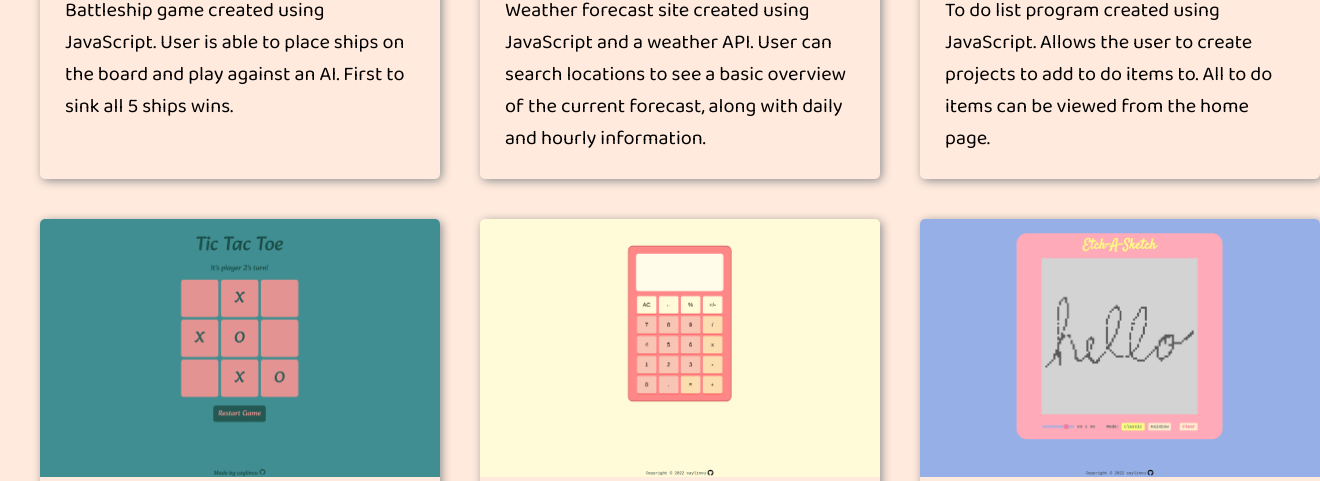
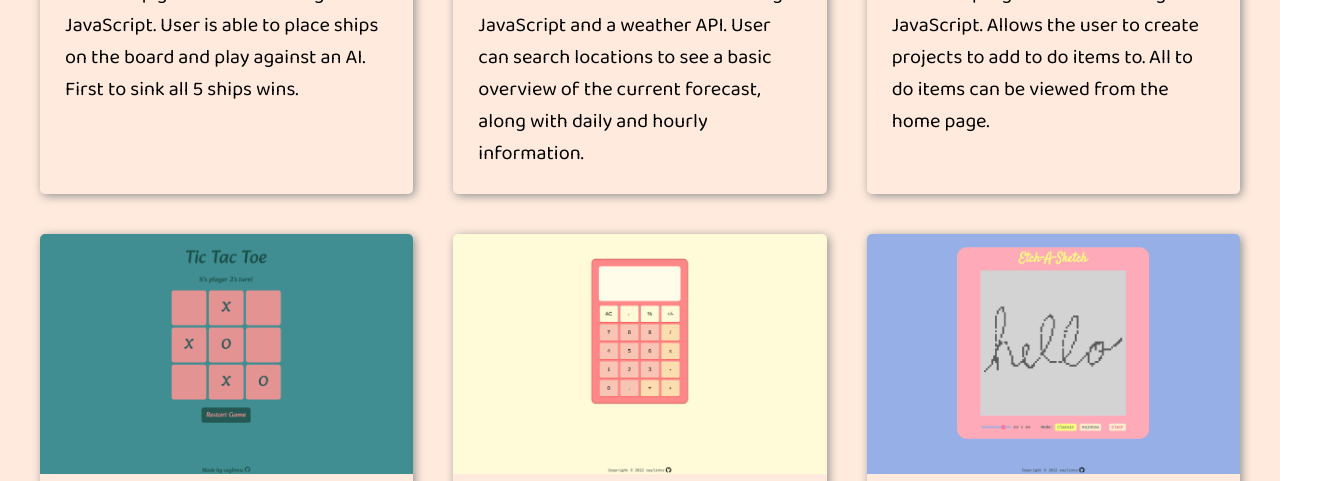
Before and after one commit to caylinvu/personal-portfolio, a plain HTML site: page index.html in a window 1280 px wide. Shown: the part 970-1451 px from the top of the page, 1320 px wide, since content can reach past the window. Drawn offline with Linux system fonts and the light colour scheme.

Commit message:
Fix project image size

```diff
--- a/style.css
+++ b/style.css
@@ -119,7 +119,7 @@ h3 {
 }
 
 .project-img {
-    max-width: 400px;
+    width: 100%;
     border-radius: 5px 5px 0px 0px;
 }
 
```
Also changed, not shown: main.js (+1 -3 lines).
